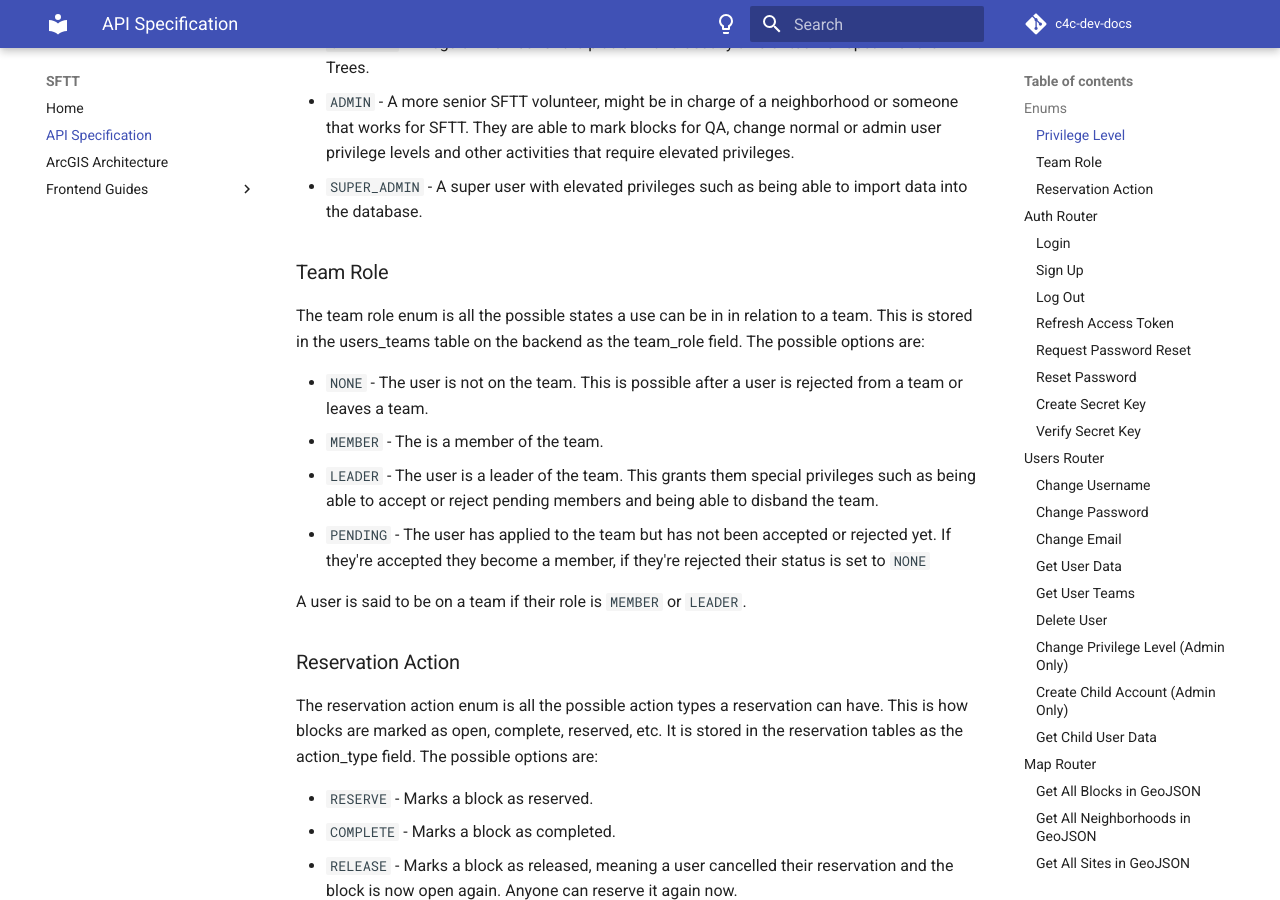
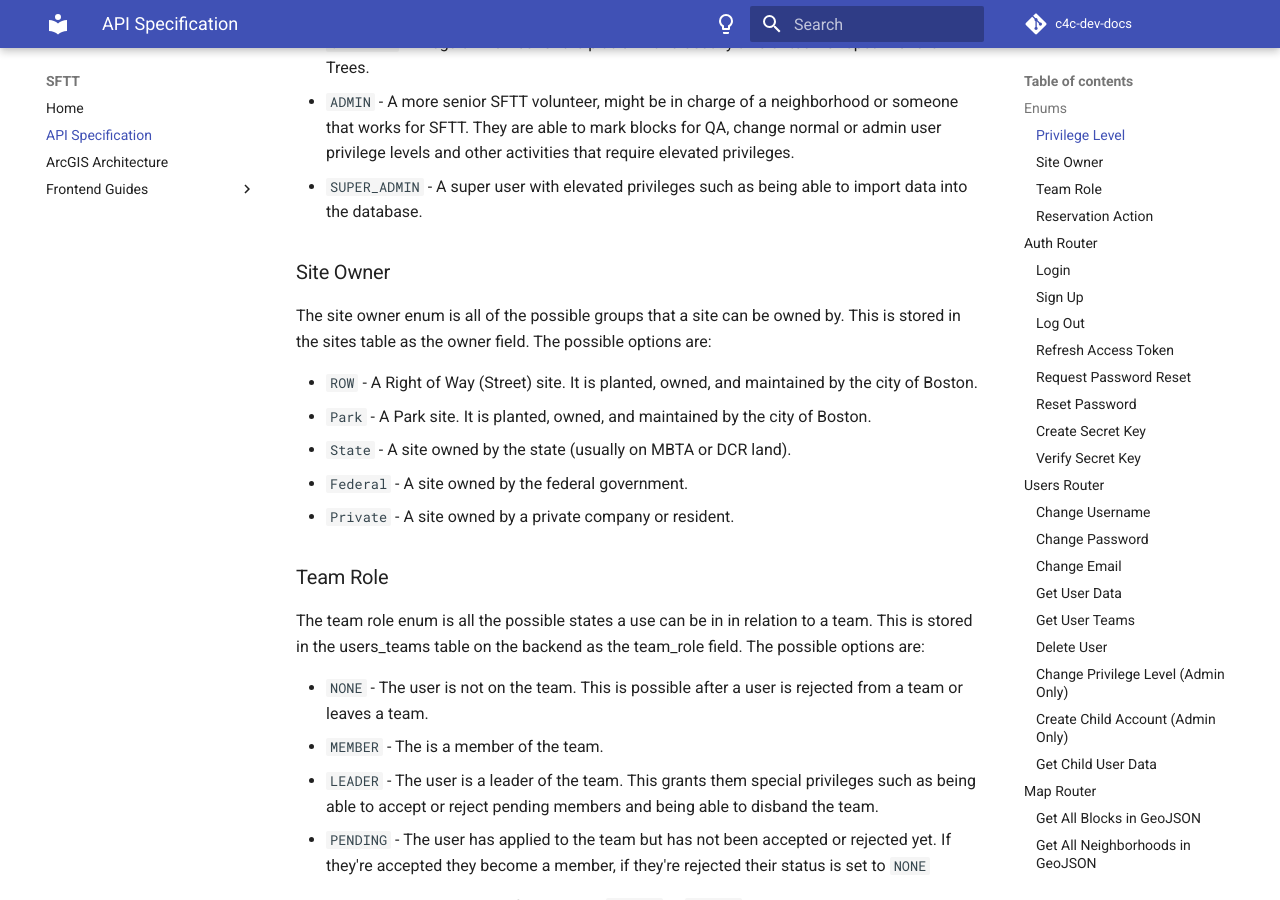
Before and after one commit to Code-4-Community/c4c-dev-docs, an MkDocs documentation site: the page built from docs/sftt/sftt-api-spec.md, in a window 1280 px wide and 900 px high, scrolled down 603 px. Built offline with MkDocs 1.6.1 and Material for MkDocs 9.7.7, drawn with Linux system fonts in a browser that asks for light colours; comment, search, counter and statistics services are not loaded.

Commit message:
Add SiteOwner enum

```diff
--- a/docs/sftt/sftt-api-spec.md
+++ b/docs/sftt/sftt-api-spec.md
@@ -14,6 +14,16 @@ The privilege level enum is all the possible privilege levels a user can have. T
 - `STANDARD` - A regular member of the platform and usually a volunteer for Speak for the Trees.
 - `ADMIN` - A more senior SFTT volunteer, might be in charge of a neighborhood or someone that works for SFTT. They are able to mark blocks for QA, change normal or admin user privilege levels and other activities that require elevated privileges.
 - `SUPER_ADMIN` - A super user with elevated privileges such as being able to import data into the database.
+
+### Site Owner
+
+The site owner enum is all of the possible groups that a site can be owned by. This is stored in the sites table as the owner field. The possible options are:
+
+- `ROW` - A Right of Way (Street) site. It is planted, owned, and maintained by the city of Boston.
+- `Park` - A Park site. It is planted, owned, and maintained by the city of Boston.
+- `State` - A site owned by the state (usually on MBTA or DCR land).
+- `Federal` - A site owned by the federal government.
+- `Private` - A site owned by a private company or resident.
 
 ### Team Role
 
```
